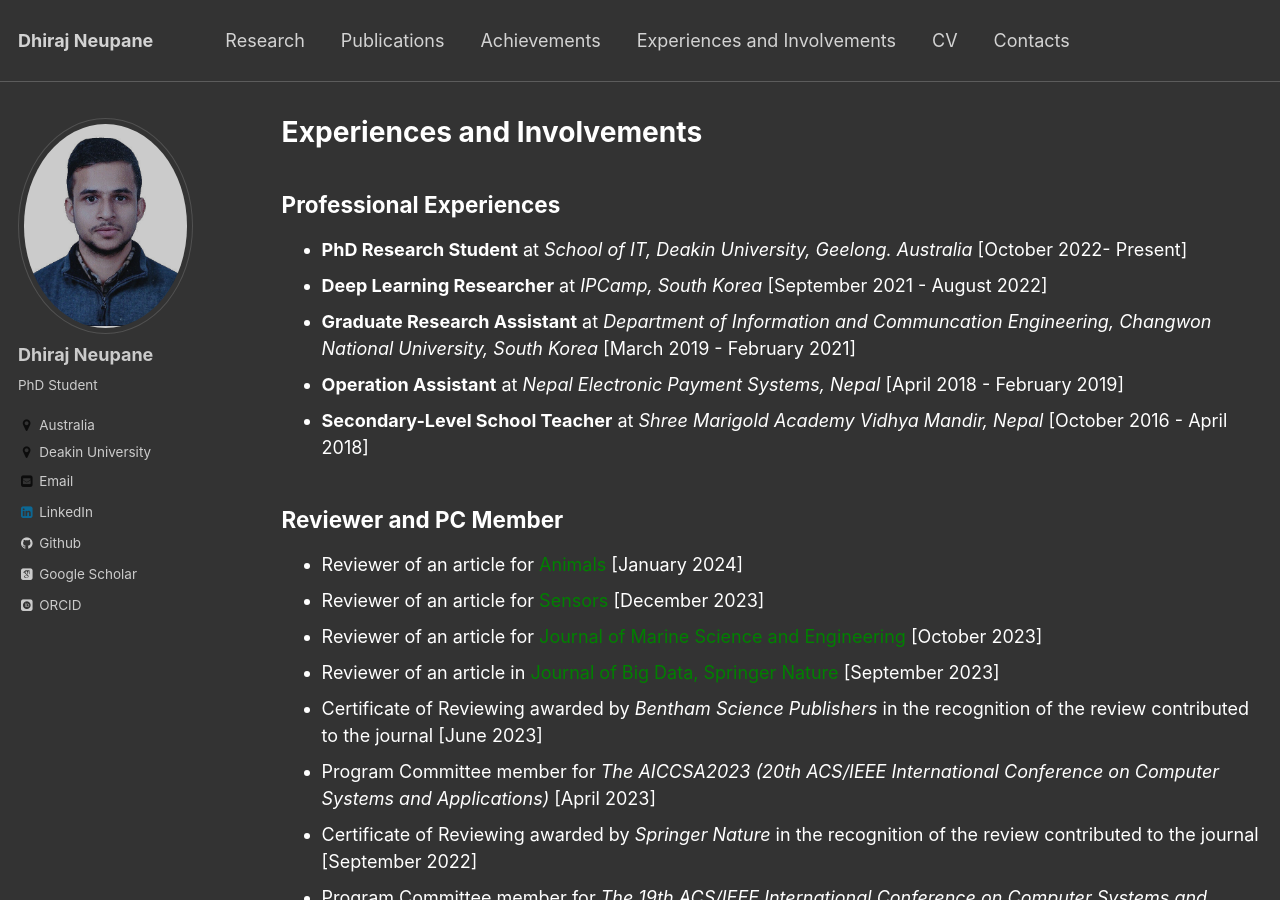
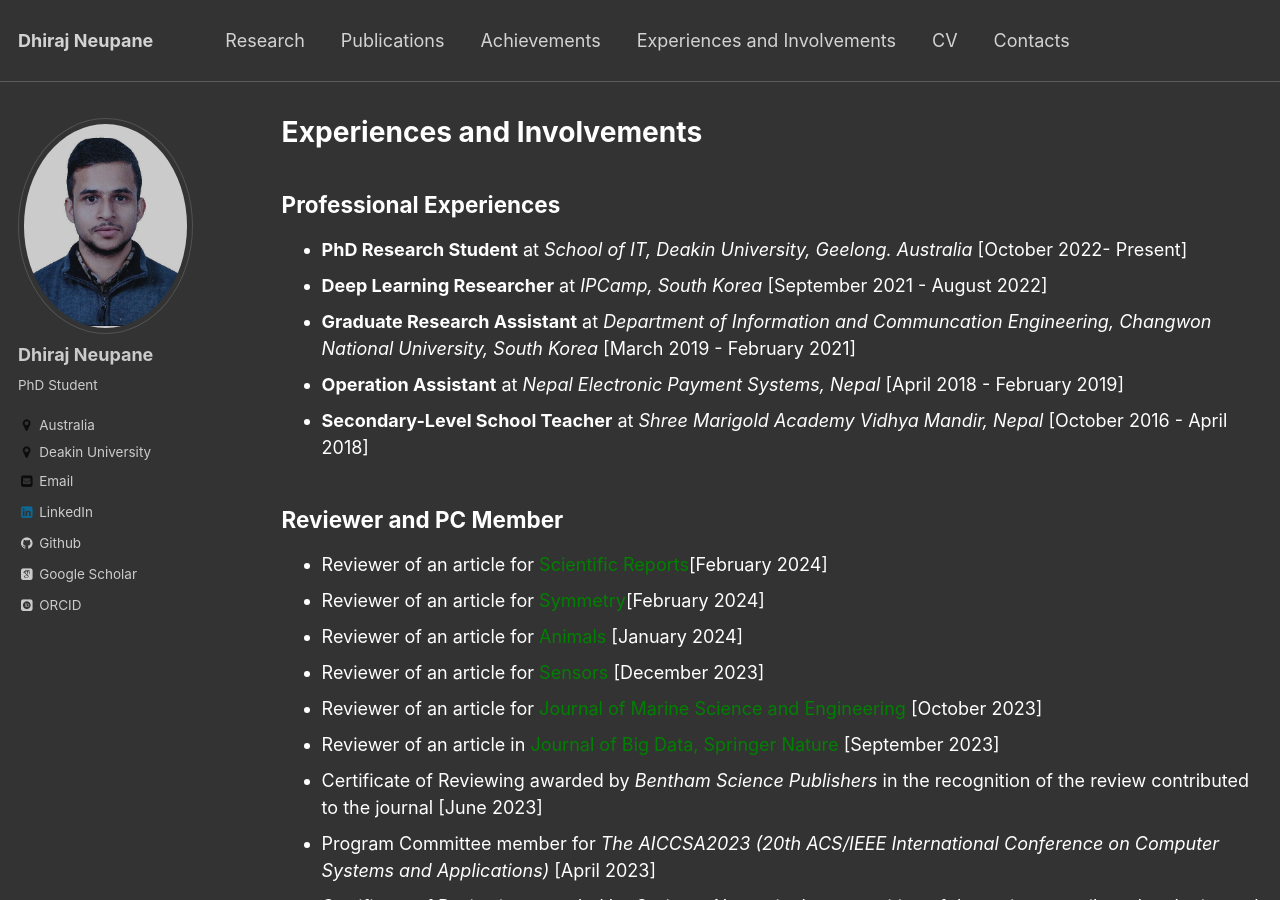
Before and after one commit to dhirajneupane/academicPortfolio, a Jekyll site: the page built from _pages/service.md, in a window 1280 px wide and 900 px high. Built offline with Jekyll 4.4.1, drawn with Linux system fonts in a browser that asks for light colours; some web fonts are replaced.

Commit message:
Update service.md

```diff
--- a/_pages/service.md
+++ b/_pages/service.md
@@ -20,6 +20,8 @@ Professional Experiences
 * **Secondary-Level School Teacher** at _Shree Marigold Academy Vidhya Mandir, Nepal_ [October 2016 - April 2018]
 
 ## Reviewer and PC Member
+* Reviewer of an article for [<span style="color:green">Scientific Reports</span>](https://www.nature.com/srep/){:target="_blank"}[February 2024]
+* Reviewer of an article for [<span style="color:green">Symmetry</span>](https://www.mdpi.com/journal/symmetry){:target="_blank"}[February 2024]
 * Reviewer of an article for [<span style="color:green">Animals</span>](https://github.com/dhirajneupane/academicPortfolio/blob/main/files/ReviewerCertificates/RC_animals.pdf){:target="_blank"} [January 2024]
 * Reviewer of an article for [<span style="color:green">Sensors</span>](https://github.com/dhirajneupane/academicPortfolio/blob/main/files/ReviewerCertificates/RC_sesnor.pdf){:target="_blank"} [December 2023]
 * Reviewer of an article for [<span style="color:green">Journal of Marine Science and Engineering</span>](https://github.com/dhirajneupane/academicPortfolio/blob/main/files/ReviewerCertificates/RC_DN_JSME.pdf){:target="_blank"} [October 2023]
```
